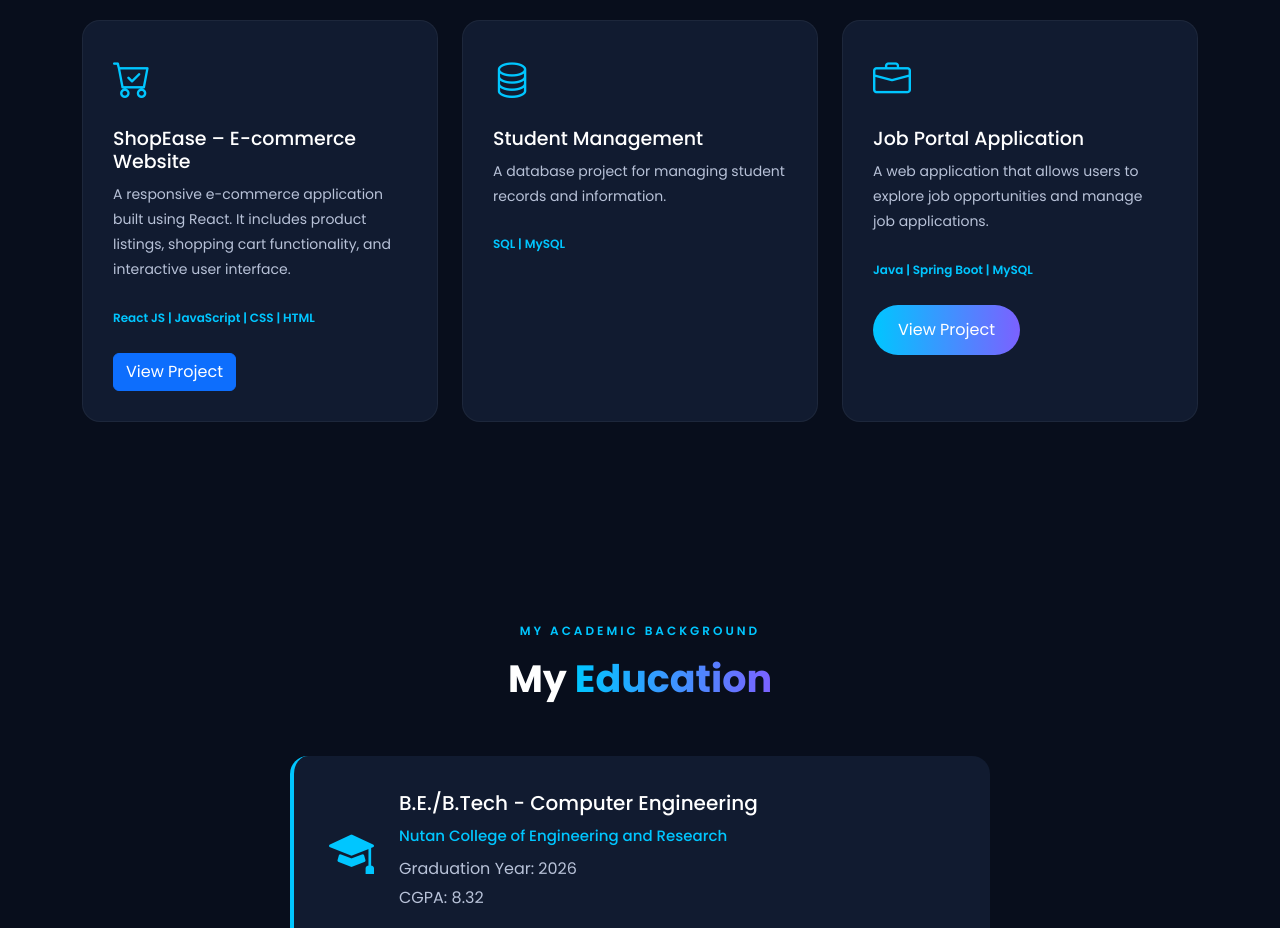
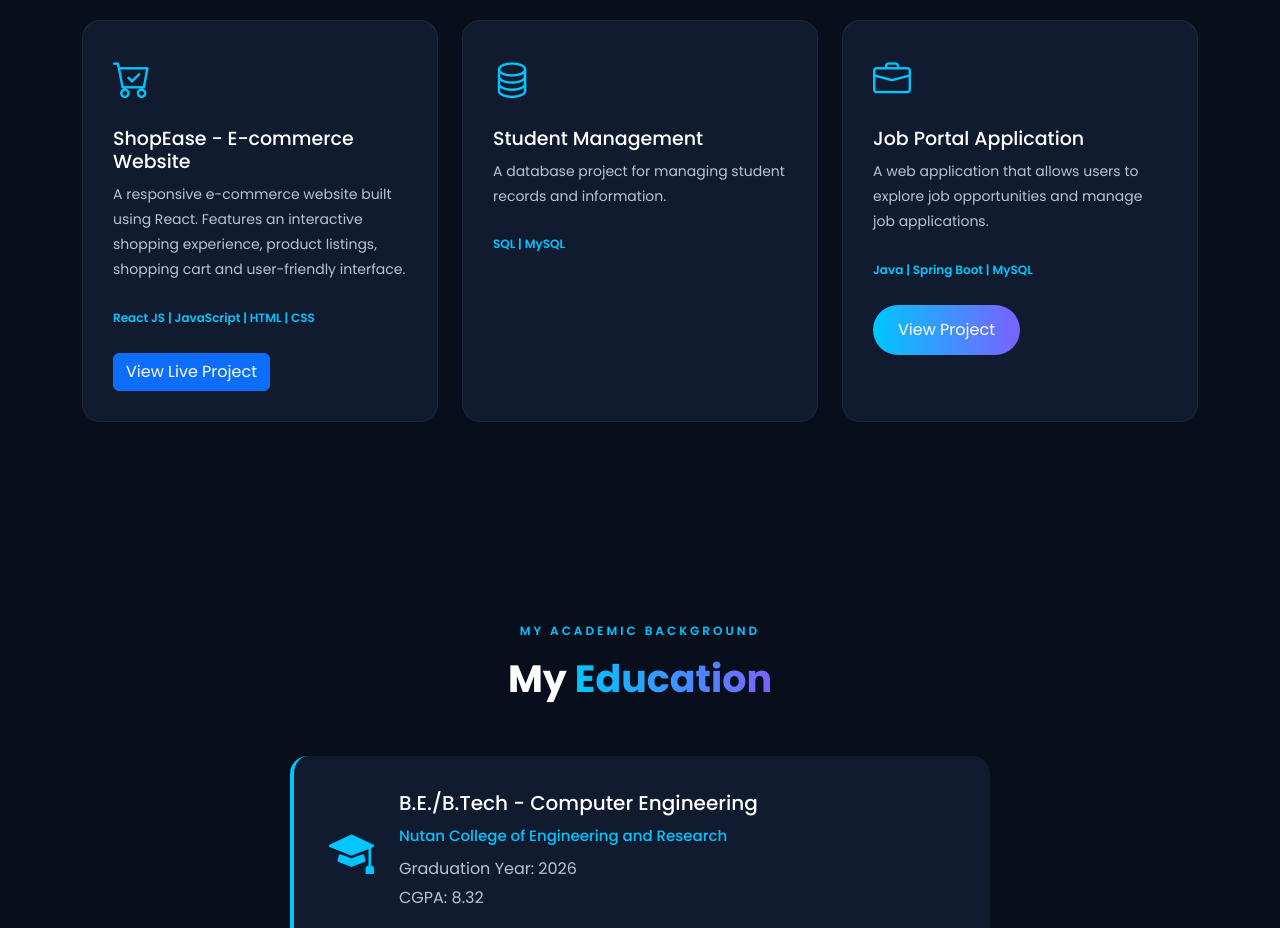
Before and after one commit to Kadambari-1230-kk/my-portfolio, a plain HTML site: page index.html in a window 1280 px wide. Shown: the part 2740-3668 px from the top of the page. Drawn offline with nearby package versions, Linux system fonts and the light colour scheme.

Commit message:
Update index.html

```diff
--- a/index.html
+++ b/index.html
@@ -358,32 +358,32 @@
 
                 <!-- PROJECT 4: E-COMMERCE WEBSITE -->
 
+
 <div class="col-md-6 col-lg-4">
     <div class="project-card">
 
         <i class="bi bi-cart-check"></i>
 
-        <h4>ShopEase – E-commerce Website</h4>
+        <h4>ShopEase - E-commerce Website</h4>
 
         <p>
-            A responsive e-commerce application built using React.
-            It includes product listings, shopping cart functionality,
-            and interactive user interface.
+            A responsive e-commerce website built using React.
+            Features an interactive shopping experience,
+            product listings, shopping cart and user-friendly interface.
         </p>
 
-        <span>React JS | JavaScript | CSS | HTML</span>
+        <span>React JS | JavaScript | HTML | CSS</span>
 
         <div class="mt-4">
-            <a href=" https://kadambari-1230-kk.github.io/shopease-ecommerce/"
+            <a href="https://kadambari-1230-kk.github.io/shopease-ecommerce/"
                target="_blank"
                class="btn btn-primary">
-               View Project
+                View Live Project
             </a>
         </div>
 
     </div>
 </div>
-
 
 
                 <!-- PROJECT 5: STUDENT MANAGEMENT -->
```
